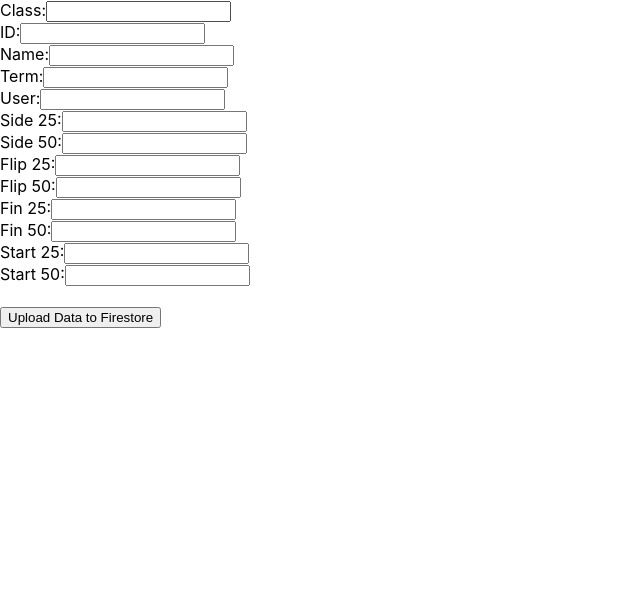
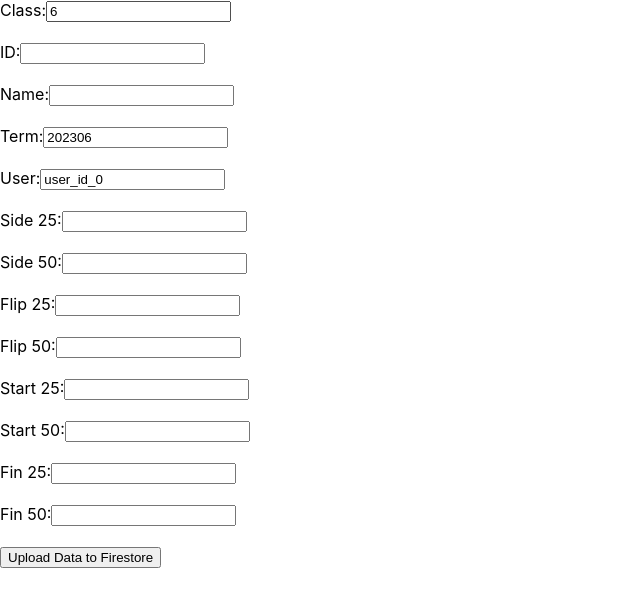
Before and after one commit to RIDE-THE-WAVE/Frontend, a React (Create React App) app in the folder ride-the-wave/: page /setdata in a window 1280 px wide. Shown: the top 606 px of the page, without its empty margins (0-640 px from the left). Built offline with nearby package versions, Linux system fonts and the light colour scheme; no server answers; the database is empty.

Commit message:
CHORE: 입력 편의를 위한 초기값 설정 및 박스 위치 변경 #29

```diff
--- a/ride-the-wave/src/component/setdata/setData.js
+++ b/ride-the-wave/src/component/setdata/setData.js
@@ -9,11 +9,11 @@ import db from '../../Firebase/Firebase';
 
 const SetData = () => {
   const [userData, setUserData] = useState({
-    class: '',
+    class: '6',
     id: '',
     name: '',
-    term: '',
-    user: '',
+    term: '202306',
+    user: 'user_id_0',
   });
 
   const [userRecordData, setUserRecordData] = useState({
@@ -98,7 +98,7 @@ const SetData = () => {
           onChange={handleUserInputChange}
         />
       </label>
-      <br />
+      <br /><br />
       <label>
         ID:
         <input
@@ -108,7 +108,7 @@ const SetData = () => {
           onChange={handleUserInputChange}
         />
       </label>
-      <br />
+      <br /><br />
       <label>
         Name:
         <input
@@ -118,7 +118,7 @@ const SetData = () => {
           onChange={handleUserInputChange}
         />
       </label>
-      <br />
+      <br /><br />
       <label>
         Term:
         <input
@@ -128,7 +128,7 @@ const SetData = () => {
           onChange={handleUserInputChange}
         />
       </label>
-      <br />
+      <br /><br />
       <label>
         User:
         <input
@@ -138,7 +138,7 @@ const SetData = () => {
           onChange={handleUserInputChange}
         />
       </label>
-      <br />
+      <br /><br />
         <label>
             Side 25:
             <input
@@ -148,7 +148,7 @@ const SetData = () => {
             onChange={handleRecordInputChange}
             />
         </label>
-        <br />
+        <br /><br />
         <label>
             Side 50:
             <input
@@ -158,7 +158,7 @@ const SetData = () => {
             onChange={handleRecordInputChange}
             />
         </label>
-        <br />
+        <br /><br />
         <label>
             Flip 25:
             <input
@@ -168,7 +168,7 @@ const SetData = () => {
             onChange={handleRecordInputChange}
             />
         </label>
-        <br />
+        <br /><br />
         <label>
             Flip 50:
             <input
@@ -178,7 +178,27 @@ const SetData = () => {
             onChange={handleRecordInputChange}
             />
         </label>
-        <br />
+        <br /><br />
+        <label>
+            Start 25:
+            <input
+            type="text"
+            name="start_25"
+            value={userRecordData.start_25}
+            onChange={handleRecordInputChange}
+            />
+        </label>
+        <br /><br />
+        <label>
+            Start 50:
+            <input
+            type="text"
+            name="start_50"
+            value={userRecordData.start_50}
+            onChange={handleRecordInputChange}
+            />
+        </label>
+        <br /><br />
         <label>
             Fin 25:
             <input
@@ -188,33 +208,13 @@ const SetData = () => {
             onChange={handleRecordInputChange}
             />
         </label>
-        <br />
+        <br /><br />
         <label>
             Fin 50:
             <input
             type="text"
             name="fin_50"
             value={userRecordData.fin_50}
-            onChange={handleRecordInputChange}
-            />
-        </label>
-        <br />
-        <label>
-            Start 25:
-            <input
-            type="text"
-            name="start_25"
-            value={userRecordData.start_25}
-            onChange={handleRecordInputChange}
-            />
-        </label>
-        <br />
-        <label>
-            Start 50:
-            <input
-            type="text"
-            name="start_50"
-            value={userRecordData.start_50}
             onChange={handleRecordInputChange}
             />
         </label>
```
